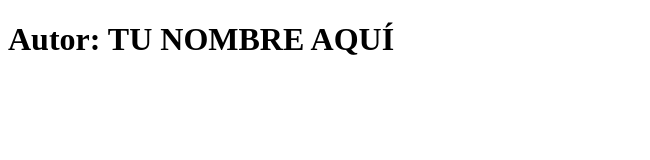
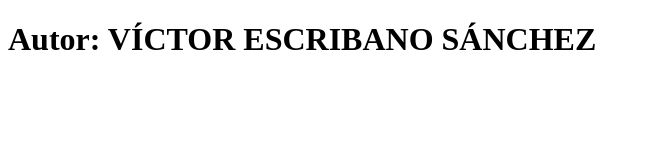
Before and after one commit to VictorESC/practica_vuejs_introduccion, a website: page index.html in a window 1280 px wide. Shown: the whole page, without its empty margins (0-650 px from the left). Drawn offline with Linux system fonts and the light colour scheme.

Commit message:
comienza la aventura Vue y añadir mi nombre

```diff
--- a/index.html
+++ b/index.html
@@ -11,7 +11,10 @@
 
     <body>
 
-        <h1 id="autor">Autor: TU NOMBRE AQUÍ</h1>
+        <div class="jumbotron">
+            <h1 id="autor">Autor: VÍCTOR ESCRIBANO SÁNCHEZ</h1>
+        </div>
+
 
         <!-- https://vuejs.org/v2/guide/index.html -->
         <div id="app">
```
